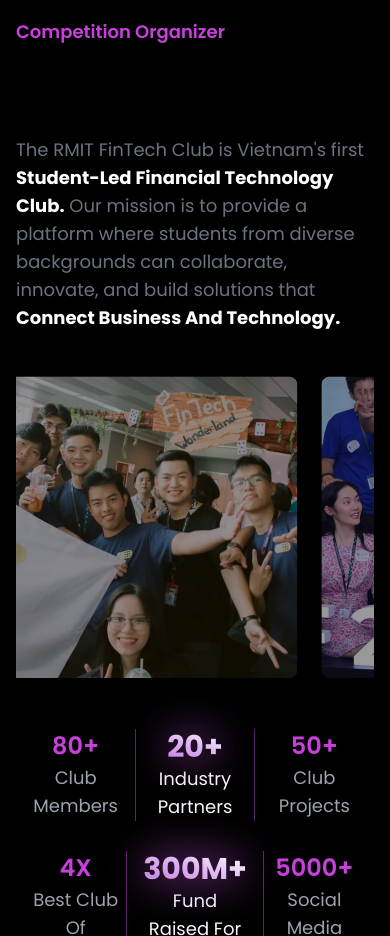
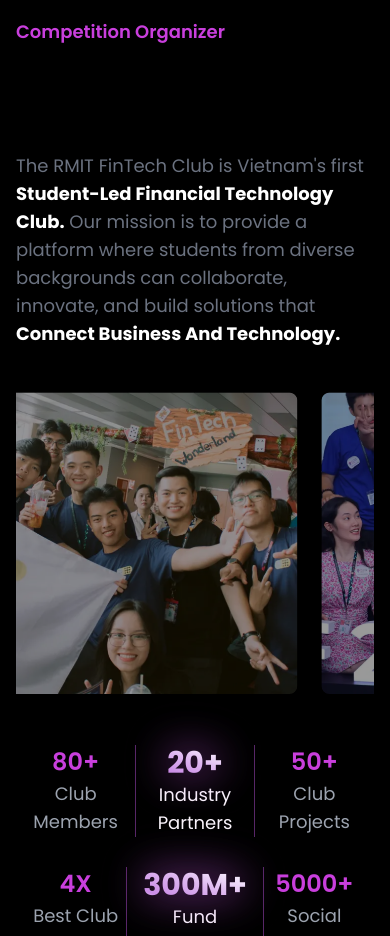
Before and after one commit to rmitvietnamfintechclub/rmit-hack-a-venture-2024, a Next.js app: page / in a window 390 px wide. Shown: the part 1180-2116 px from the top of the page. Built offline with nearby package versions, Linux system fonts and the light colour scheme.

Commit message:
add margin to content at prevuous activities section

```diff
--- a/app/components/AboutClub.tsx
+++ b/app/components/AboutClub.tsx
@@ -54,7 +54,7 @@
 					<h1 className='text-[#C93FDD] text-lg font-semibold font-sans'>Competition Organizer</h1>
 					<div className='flex flex-col lg:flex-row w-full justify-center items-center'>
 						<h2 className='md:text-6xl text-4xl max-md:text-left font-bold md:mr-[60px] max-md:mt-[10px] max-md:place-self-start'>FinTech Club<br />Who are we?</h2>
-						<p className='text-lg lg:max-w-3xl lg:mx-auto text-[#6B7280] w-full'>
+						<p className='text-lg lg:max-w-3xl lg:mx-auto text-[#6B7280] w-full max-md:mt-[16px]'>
 							The RMIT FinTech Club is Vietnam's first <span className='font-bold text-white'>Student-Led Financial Technology Club.</span> Our mission is to provide a platform where students from diverse backgrounds can collaborate, innovate, and build solutions that <span className='font-bold text-white'>Connect Business And Technology.</span>
 						</p>
 					</div>
```
